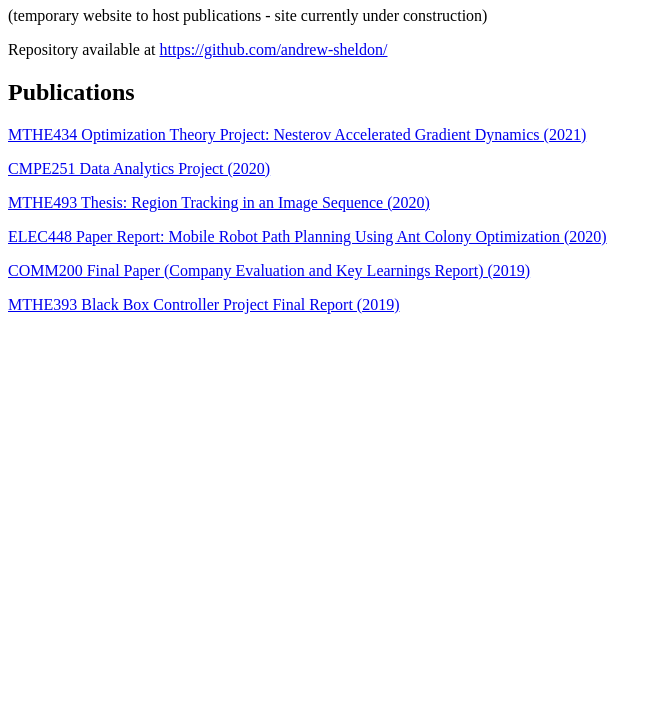
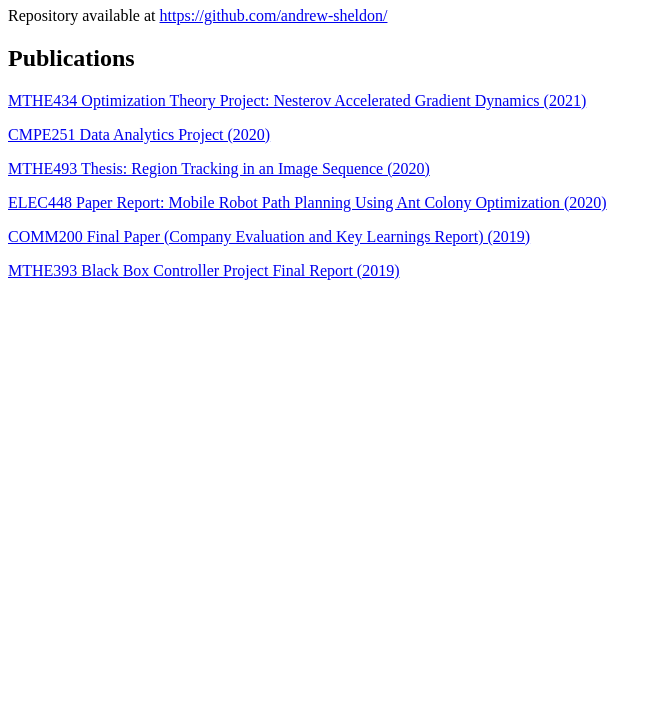
Before and after one commit to Xx-asheldon-xX/Xx-asheldon-xX.github.io, a plain HTML site: page index.html in a window 1280 px wide. Shown: the part 73-800 px from the top of the page, without its empty margins (0-662 px from the left). Drawn offline with Linux system fonts and the light colour scheme.

Commit message:
Remove "temporary" tag

```diff
--- a/index.html
+++ b/index.html
@@ -2,7 +2,11 @@
 <html>
 <body>
 <h1>Andrew Sheldon</h1>
-<p>(temporary website to host publications - site currently under construction)</p>
+<p>
+	<!--
+	(temporary website to host publications - site currently under construction)
+	-->
+</p>
 <p>
     Repository available at <a href="https://github.com/andrew-sheldon/"> https://github.com/andrew-sheldon/ </a>
 </p>
```
